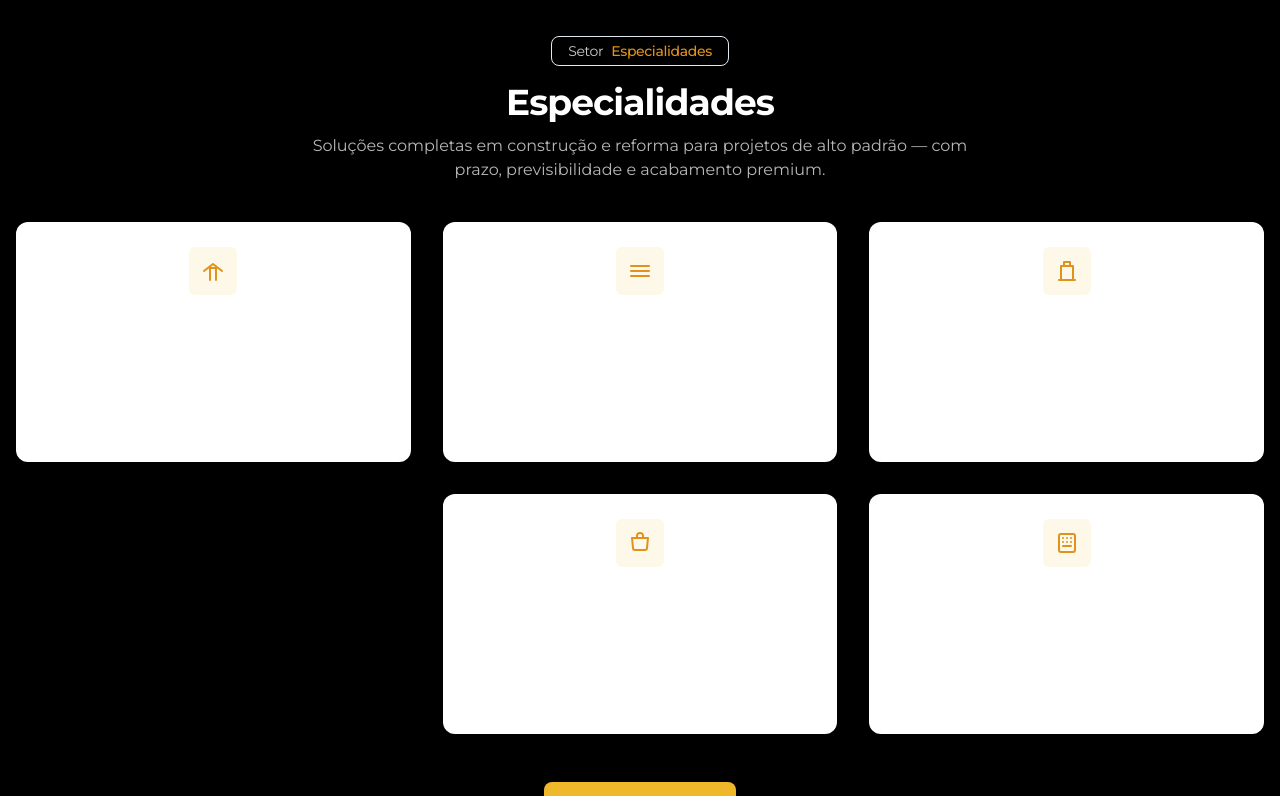
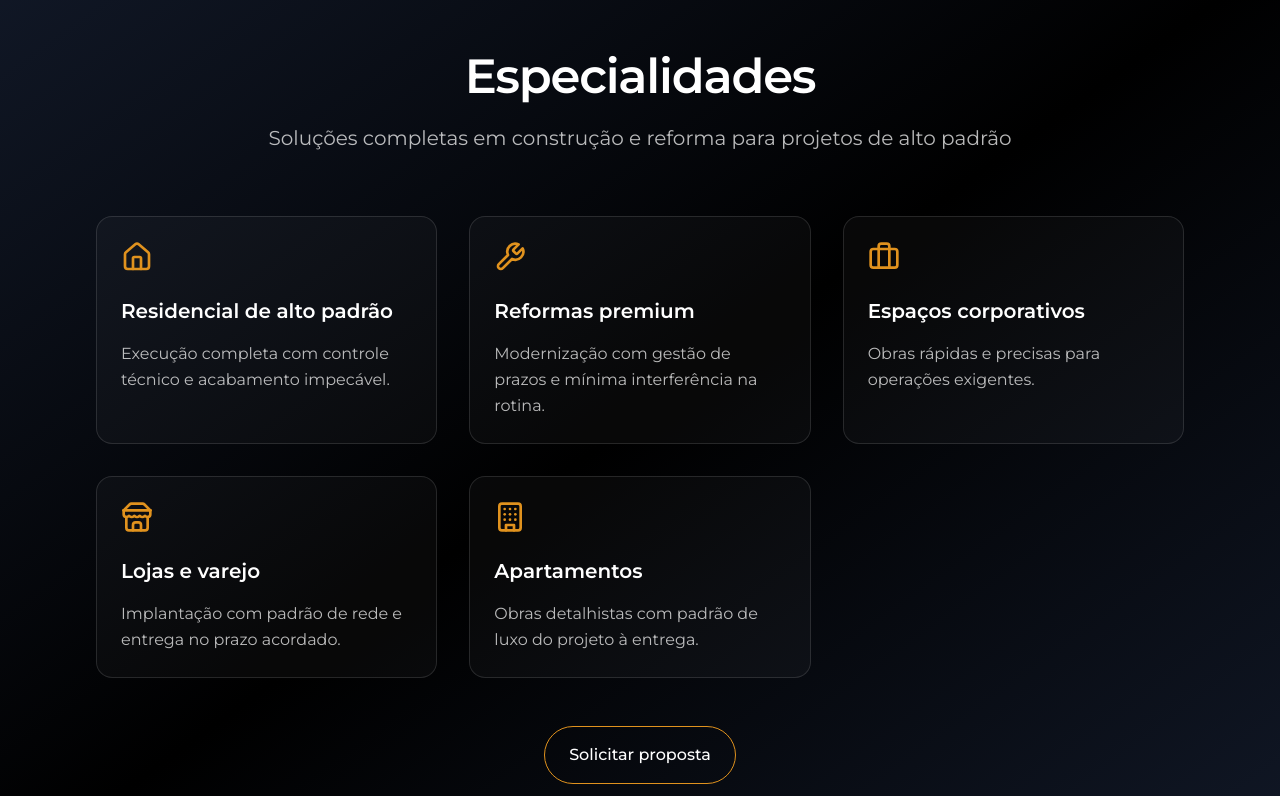
Before and after one commit to GustavoMartinsDev/Facchini-Site, a React (Vite) app: page / in a window 1280 px wide. Shown: the part 1700-2496 px from the top of the page. Built offline with nearby package versions, Linux system fonts and the light colour scheme.

Commit message:
Reverted to commit 28d943ca1b8629ffabdee414b34f0ea35585675d

```diff
--- a/src/components/FacchiniServices.tsx
+++ b/src/components/FacchiniServices.tsx
@@ -1,89 +1,35 @@
-/**
- * SETOR: ESPECIALIDADES — Facchini Engenharia
- * Objetivo: exibir 3 cards na primeira linha e 2 cards centralizados na segunda (em ≥ lg),
- * mantendo responsividade (1 col no mobile, 2 col ≥ sm, 3 col ≥ lg).
- * Estética: minimalista/premium, com tokens Facchini (text-facchini-accent-1/2, text-facchini-text-muted).
- */
+import React from "react";
+import { Building, Home, Store, Wrench, Briefcase } from "lucide-react";
 
-import * as React from "react";
-
-/* Ícones inline (sem dependências externas) — pode trocar por lucide-react se preferir */
-const IconResidencial = () => (
-  <svg width="24" height="24" viewBox="0 0 24 24" aria-hidden="true" fill="none" stroke="currentColor" strokeWidth="2">
-    <path strokeLinecap="round" strokeLinejoin="round" d="M3 12l9-7 9 7" />
-    <path strokeLinecap="round" strokeLinejoin="round" d="M9 21V9h6v12" />
-  </svg>
-);
-const IconReforma = () => (
-  <svg width="24" height="24" viewBox="0 0 24 24" aria-hidden="true" fill="none" stroke="currentColor" strokeWidth="2">
-    <path strokeLinecap="round" strokeLinejoin="round" d="M3 7h18M3 12h18M3 17h18" />
-  </svg>
-);
-const IconCorporativo = () => (
-  <svg width="24" height="24" viewBox="0 0 24 24" aria-hidden="true" fill="none" stroke="currentColor" strokeWidth="2">
-    <path strokeLinecap="round" strokeLinejoin="round" d="M4 21h16M6 21V7h12v14M9 7V3h6v4" />
-  </svg>
-);
-const IconVarejo = () => (
-  <svg width="24" height="24" viewBox="0 0 24 24" aria-hidden="true" fill="none" stroke="currentColor" strokeWidth="2">
-    <path strokeLinecap="round" strokeLinejoin="round" d="M4 7h16l-1 10a2 2 0 01-2 2H7a2 2 0 01-2-2L4 7z" />
-    <path strokeLinecap="round" strokeLinejoin="round" d="M9 7V5a3 3 0 016 0v2" />
-  </svg>
-);
-const IconApartamento = () => (
-  <svg width="24" height="24" viewBox="0 0 24 24" aria-hidden="true" fill="none" stroke="currentColor" strokeWidth="2">
-    <rect x="4" y="3" width="16" height="18" rx="2" />
-    <path strokeLinecap="round" strokeLinejoin="round" d="M8 7h.01M12 7h.01M16 7h.01M8 11h.01M12 11h.01M16 11h.01M8 15h8" />
-  </svg>
-);
-
-/** Dados — 5 blocos (títulos e descrições afinados para público A / alto padrão) */
+const FacchiniServices = () => {
   const services = [
     {
+      icon: <Home className="w-8 h-8" />,
       title: "Residencial de alto padrão",
-    description:
-      "Execução completa com precisão técnica, gestão de obra rigorosa e acabamento impecável, do projeto à entrega.",
-    icon: <IconResidencial />,
+      description: "Execução completa com controle técnico e acabamento impecável."
     },
     {
+      icon: <Wrench className="w-8 h-8" />,
       title: "Reformas premium",
-    description:
-      "Modernização com controle de prazos e mínima interferência na rotina, preservando padrões de luxo.",
-    icon: <IconReforma />,
+      description: "Modernização com gestão de prazos e mínima interferência na rotina."
     },
     {
+      icon: <Briefcase className="w-8 h-8" />,
       title: "Espaços corporativos",
-    description:
-      "Implantação ágil e precisa para operações exigentes, garantindo previsibilidade de custo e prazo.",
-    icon: <IconCorporativo />,
+      description: "Obras rápidas e precisas para operações exigentes."
     },
     {
+      icon: <Store className="w-8 h-8" />,
       title: "Lojas e varejo",
-    description:
-      "Execução com padrão de rede, checklist rigoroso e entrega no dia combinado — sem surpresas.",
-    icon: <IconVarejo />,
+      description: "Implantação com padrão de rede e entrega no prazo acordado."
     },
     {
+      icon: <Building className="w-8 h-8" />,
       title: "Apartamentos",
-    description:
-      "Detalhismo milimétrico em paginações, marcenaria e iluminação para um resultado de alto padrão.",
-    icon: <IconApartamento />,
-  },
-] as const;
+      description: "Obras detalhistas com padrão de luxo do projeto à entrega."
+    }
+  ];
 
-/**
- * Regras de posicionamento:
- * - Em ≥ lg: 3 colunas fixas.
- * - Se houver 5 itens: o 4º card (index 3) inicia na coluna 2, e o 5º (index 4) na coluna 3.
- *   Isso centraliza a linha de baixo (fica vazio apenas a coluna 1 na segunda linha).
- */
-function getGridPosClass(index: number, total: number) {
-  if (total === 5 && index === 3) return "lg:col-start-2";
-  if (total === 5 && index === 4) return "lg:col-start-3";
-  return "";
-}
-
-const FacchiniServices = () => {
   const handleCTAClick = () => {
     const element = document.getElementById('contato');
     if (element) {
@@ -92,42 +38,30 @@ const FacchiniServices = () => {
   };
 
   return (
-    <section id="servicos" className="bg-background py-20">
-      <div className="container mx-auto px-4">
-        {/* Cabeçalho do setor */}
-        <div className="text-center max-w-2xl mx-auto">
-          <div className="inline-flex items-center gap-2 border py-1 px-4 rounded-lg">
-            <span className="text-sm tracking-tight text-white/80">Setor</span>
-            <span className="text-sm font-medium tracking-tight text-facchini-accent-1">Especialidades</span>
-          </div>
-          <h2 className="text-3xl md:text-4xl font-bold tracking-tight mt-4 text-white">
+    <section id="servicos" className="py-24 bg-gray-900 relative">
+      <div className="absolute inset-0 bg-gradient-to-br from-gray-900 via-black to-gray-900"></div>
+
+      <div className="section-container relative z-10">
+        <div className="text-center mb-16">
+          <h2 className="section-title mb-6 fadeIn">
             Especialidades
           </h2>
-          <p className="mt-3 text-facchini-text-muted">
-            Soluções completas em construção e reforma para projetos de alto padrão — com prazo, previsibilidade e acabamento premium.
+          <p className="section-subtitle fadeIn stagger-1 mx-auto">
+            Soluções completas em construção e reforma para projetos de alto padrão
           </p>
         </div>
 
-        {/* Grid 3/2 centralizado */}
-        <div className="grid gap-8 mt-10 mb-12 grid-cols-1 sm:grid-cols-2 lg:grid-cols-3">
+        <div className="grid gap-8 mb-12 justify-center sm:grid-cols-2 lg:grid-cols-3">
           {services.map((service, index) => (
             <div
               key={index}
-              className={[
-                "feature-card group hover-lift fadeIn",              // classes do seu projeto (se existirem)
-                "p-6 rounded-xl border bg-card text-card-foreground", // fallback estilístico
-                "shadow transition-transform duration-300 hover:-translate-y-1",
-                "text-center",                                        // centraliza títulos e descrições
-                getGridPosClass(index, services.length),              // CENTRALIZA 3/2 em ≥ lg
-              ].join(" ")}
+              className={`feature-card group hover-lift fadeIn stagger-${index + 1}`}
             >
-              <div className="mb-6 flex items-center justify-center">
-                <div className="h-12 w-12 rounded-md bg-primary/10 text-facchini-accent-1 group-hover:text-facchini-accent-2 transition-colors duration-300 flex items-center justify-center">
+              <div className="text-facchini-accent-1 mb-6 group-hover:text-facchini-accent-2 transition-colors duration-300">
                 {service.icon}
               </div>
-              </div>
 
-              <h3 className="text-xl font-semibold mb-3 text-white group-hover:text-facchini-accent-1 transition-colors duration-300">
+              <h3 className="text-xl font-semibold mb-4 text-white group-hover:text-facchini-accent-1 transition-colors duration-300">
                 {service.title}
               </h3>
 
@@ -138,11 +72,10 @@ const FacchiniServices = () => {
           ))}
         </div>
 
-        {/* CTA opcional do setor (pode remover se a LP já tiver CTA global) */}
-        <div className="flex justify-center">
+        <div className="text-center fadeIn stagger-4">
           <button
             onClick={handleCTAClick}
-            className="px-6 py-3 rounded-lg bg-primary text-primary-foreground font-semibold hover:opacity-90 transition"
+            className="button-secondary hover:bg-facchini-accent-1 hover:text-black"
           >
             Solicitar proposta
           </button>
```
Lines whose indentation alone changed are shown as unchanged.
